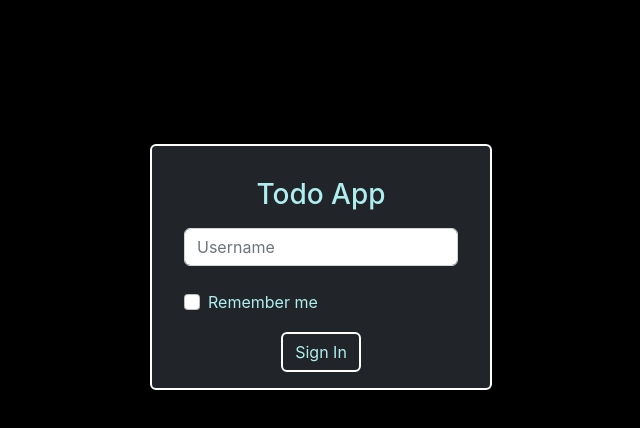
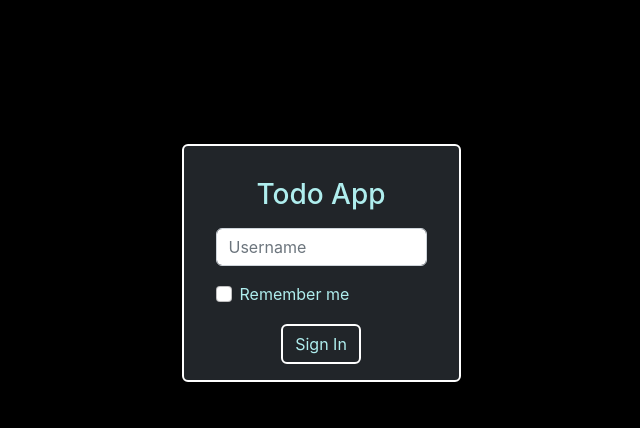
Before and after one commit to Adensty7/todoapp-react-db, a React (Create React App) app: page /login in a window 1280 px wide. Shown: the top 428 px of the page, without its empty margins (319-959 px from the left). Built offline with nearby package versions, Linux system fonts and the light colour scheme.

Commit message:
Added Error Handling

```diff
--- a/src/components/LoginPage.js
+++ b/src/components/LoginPage.js
@@ -14,6 +14,8 @@ const LoginPage = () => {
 
     const [username, setUsername] = useState('');
     const [remember, setRemember] = useState(false);
+    const [isError, setIsError] = useState(false);
+    const [Error, setError] = useState('');
 
     useEffect(() => {
       document.title = "Sign in"
@@ -23,9 +25,12 @@ const LoginPage = () => {
         e.preventDefault();
         const regex = /^[A-Za-z0-9]*$/;
         if(!regex.test(username)) {
+          setIsError(true);
+          setError("Username must be alphanumeric. Try again.")
           alert("Username must be alphanumeric. Try again.");
         }
         else {
+          setIsError(false);
           if (remember){
             cookies.set('UserID', username, { path: "/"});
           }
@@ -42,12 +47,12 @@ const LoginPage = () => {
         <div>
             <div class="container text-center my-5 py-5">
       <div class="d-flex justify-content-center mt-5">
-        <div class="card card-outline card-primary mx-3 px-3 border-white bg-dark text-blue">
+        <div class="card card-outline card-primary mx-3 px-3 border-white bg-dark text-blue col-3">
           <div class="card-body w-100">
             <h3 class="m-3">Todo App</h3>
 
             <form onSubmit={handleLogin} autocomplete="off">
-              <div class="input-group mb-4">
+              <div class="input-group mb-3">
                 <input
                   type="text"
                   class="form-control"
@@ -56,7 +61,9 @@ const LoginPage = () => {
                   required
                   onChange={(e) => setUsername(e.target.value)}
                 />
+
               </div>
+              {isError && <div class="row mb-3 text-start"><div class="col-12"><span class="errors fs-6">{Error}</span></div></div>}
               <div class="row">
                 <div class="col-12 text-start h-100 mb-3">
                   <div class="form-check">
--- a/src/components/TodosPage.js
+++ b/src/components/TodosPage.js
@@ -42,6 +42,9 @@ const TodosPage = () => {
       const regex = /^[A-Za-z0-9]+(?:\s[A-Za-z0-9]+)*$/;
       if (!checkTodo) {
         alert("This todo is already in your To Do List");
+      }
+      else if (todos.length > 25) {
+        alert("You already have a lot of todos in your list. Remove the completed ones and try again.")
       }
       else if(!regex.test(todo)) {
         alert("This todo either contains unnecessary whitespaces or contains words that are not alphanumeric. Try again.");
--- a/src/components/components.css
+++ b/src/components/components.css
@@ -45,3 +45,7 @@
   .hover-link:hover{
     opacity: 1;
   }
+
+  .errors {
+    color: crimson;
+  }
```
